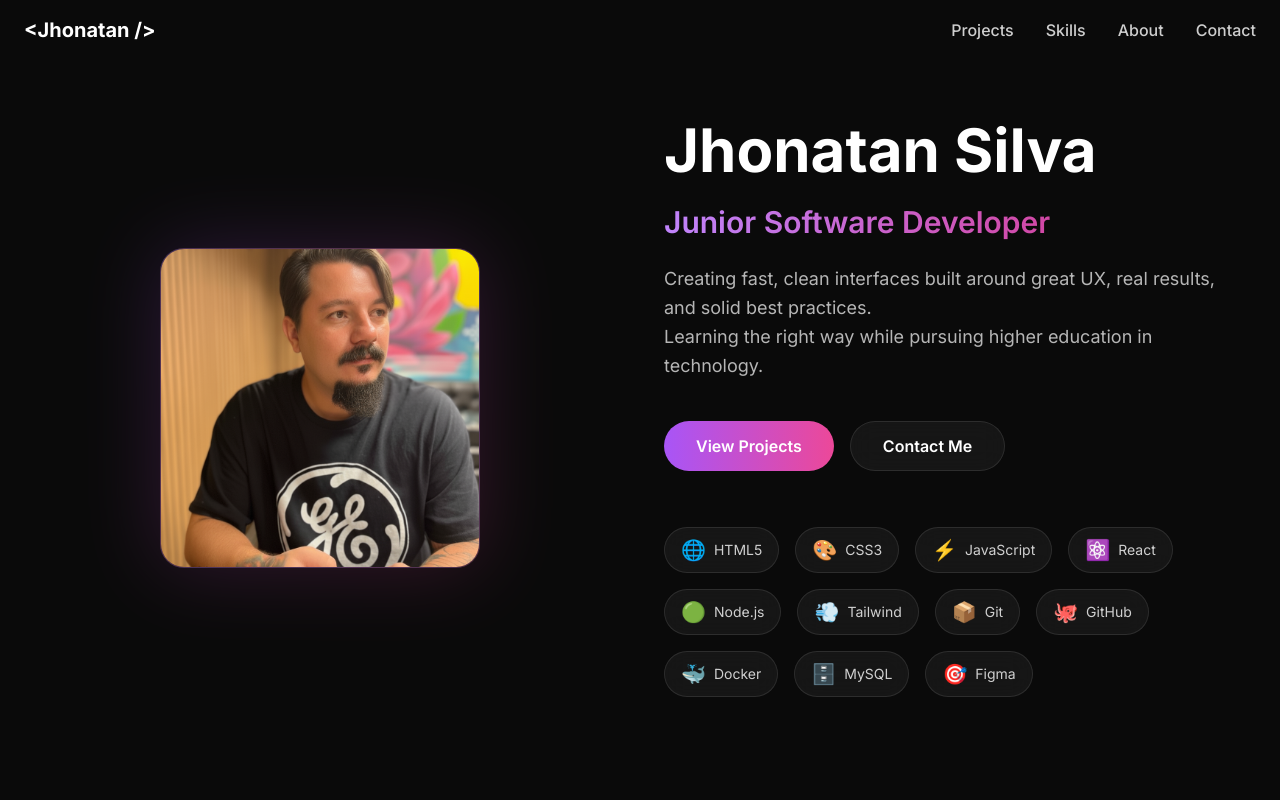
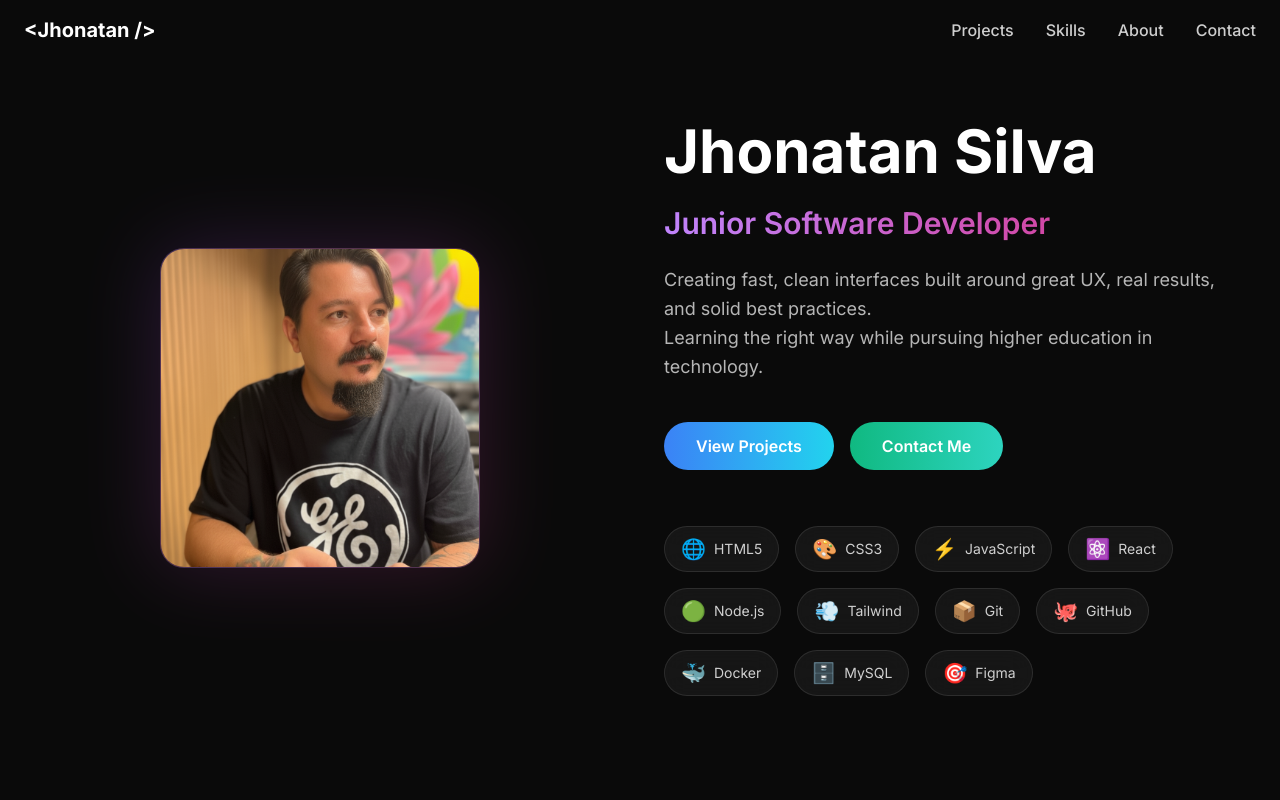
Before and after one commit to jhonatandasilvadev/profile, a React (Vite) app: page / in a window 1280 px wide. Shown: the top 800 px of the page. Built offline with nearby package versions, Linux system fonts and the light colour scheme.

Commit message:
Update buttons: blue gradient for View Projects, green gradient for Contact Me, and ice white for Send Message

```diff
--- a/src/sections/Contact.jsx
+++ b/src/sections/Contact.jsx
@@ -216,12 +216,12 @@ const Contact = () => {
                 whileTap={{ scale: isSubmitting ? 1 : 0.98 }}
                 type="submit"
                 disabled={isSubmitting}
-                className={`w-full px-6 py-3 bg-gradient-to-r from-purple-500 to-pink-500 rounded-xl text-white font-semibold hover:shadow-lg hover:shadow-purple-500/50 transition-all flex items-center justify-center gap-2 ${
+                className={`w-full px-6 py-3 bg-slate-50 rounded-xl text-slate-900 font-semibold hover:bg-white hover:shadow-lg hover:shadow-white/20 transition-all flex items-center justify-center gap-2 ${
                   isSubmitting ? 'opacity-70 cursor-not-allowed' : ''
                 }`}
                 aria-label="Enviar mensagem"
               >
-                <Send size={20} className="text-white" aria-hidden="true" />
+                <Send size={20} className="text-slate-900" aria-hidden="true" />
                 {isSubmitting ? 'Enviando...' : 'Send Message'}
               </motion.button>
             </form>
--- a/src/sections/Hero.jsx
+++ b/src/sections/Hero.jsx
@@ -81,7 +81,7 @@ const Hero = () => {
                 whileHover={{ scale: 1.05 }}
                 whileTap={{ scale: 0.95 }}
                 onClick={() => scrollToSection('projects')}
-                className="px-8 py-3 bg-gradient-to-r from-purple-500 to-pink-500 rounded-full text-white font-semibold hover:shadow-lg hover:shadow-purple-500/50 transition-all"
+                className="px-8 py-3 bg-gradient-to-r from-blue-500 to-cyan-400 rounded-full text-white font-semibold hover:shadow-lg hover:shadow-blue-500/50 transition-all"
                 aria-label="Ver meus projetos"
               >
                 View Projects
@@ -90,7 +90,7 @@ const Hero = () => {
                 whileHover={{ scale: 1.05 }}
                 whileTap={{ scale: 0.95 }}
                 onClick={() => scrollToSection('contact')}
-                className="px-8 py-3 glass-effect rounded-full text-white font-semibold hover:bg-white/10 transition-all"
+                className="px-8 py-3 bg-gradient-to-r from-emerald-500 to-teal-400 rounded-full text-white font-semibold hover:shadow-lg hover:shadow-emerald-500/50 transition-all"
                 aria-label="Entrar em contato"
               >
                 Contact Me
```
